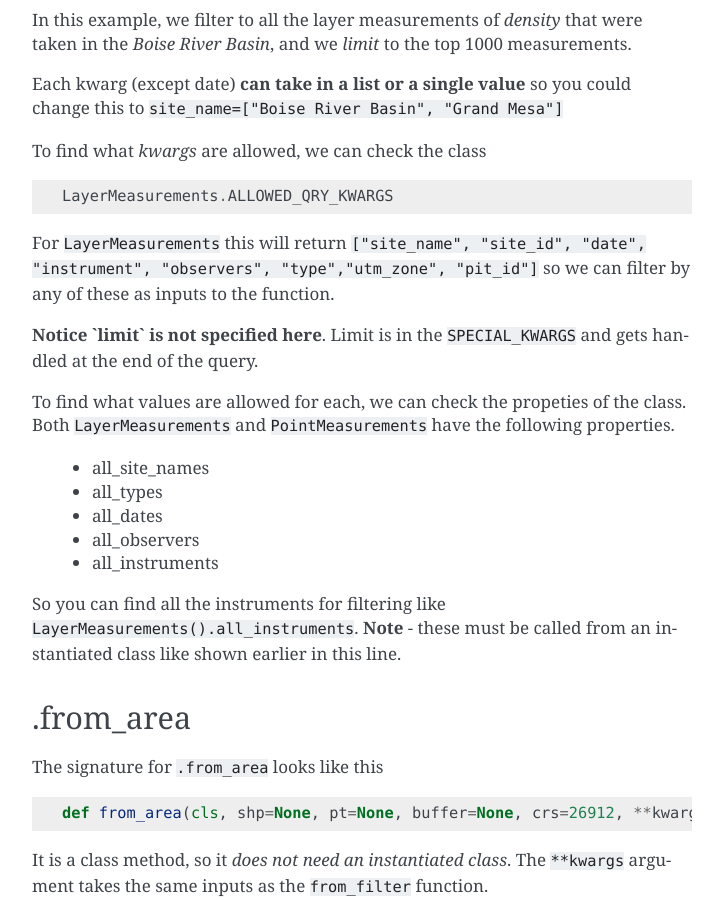
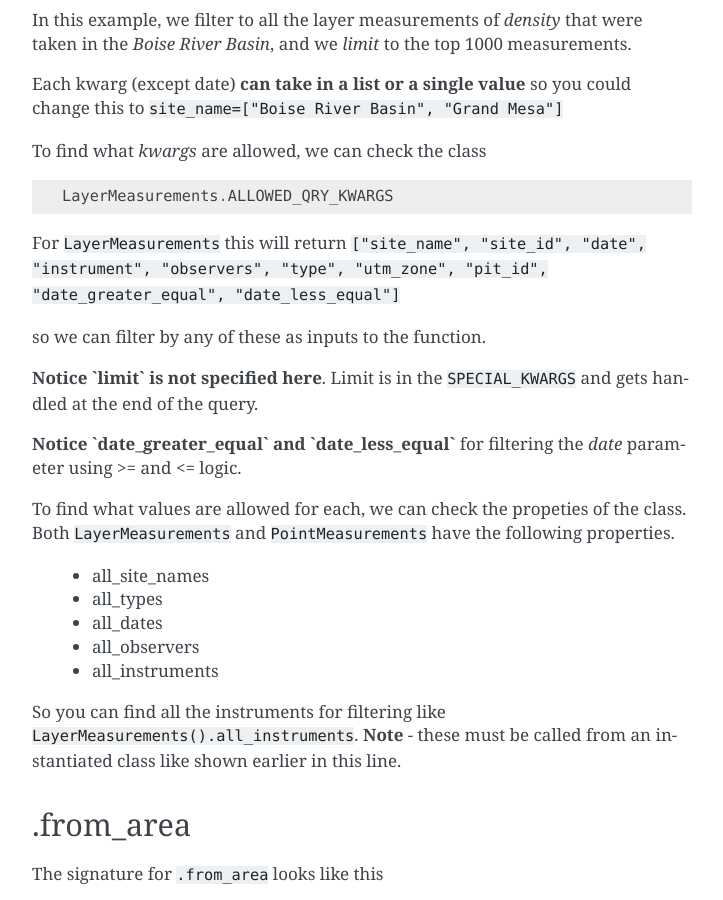
Before and after one commit to SnowEx/snowexsql, a Sphinx documentation site: the page built from docs/api.rst, in a window 1280 px wide and 900 px high, scrolled down 929 px. Shown: the whole window, without its empty margins (388-1111 px from the left). Built offline with Sphinx 7.4.7, drawn with Linux system fonts in a browser that asks for light colours.

Commit message:
Add line about date filtering

```diff
--- a/docs/api.rst
+++ b/docs/api.rst
@@ -57,11 +57,15 @@ To find what `kwargs` are allowed, we can check the class
     LayerMeasurements.ALLOWED_QRY_KWARGS
 
 For :code:`LayerMeasurements` this will return
-:code:`["site_name", "site_id", "date", "instrument", "observers", "type","utm_zone", "pit_id"]`
+:code:`["site_name", "site_id", "date", "instrument", "observers", "type", "utm_zone", "pit_id", "date_greater_equal", "date_less_equal"]`
+
 so we can filter by any of these as inputs to the function.
 
 **Notice `limit` is not specified here**. Limit is in the :code:`SPECIAL_KWARGS`
 and gets handled at the end of the query.
+
+**Notice `date_greater_equal` and `date_less_equal`** for filtering the `date`
+parameter using `>=` and `<=` logic.
 
 To find what values are allowed for each, we can check the propeties of the
 class. Both :code:`LayerMeasurements` and :code:`PointMeasurements` have
```
